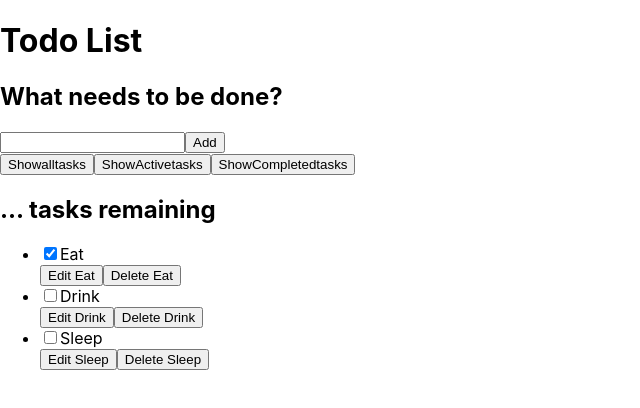
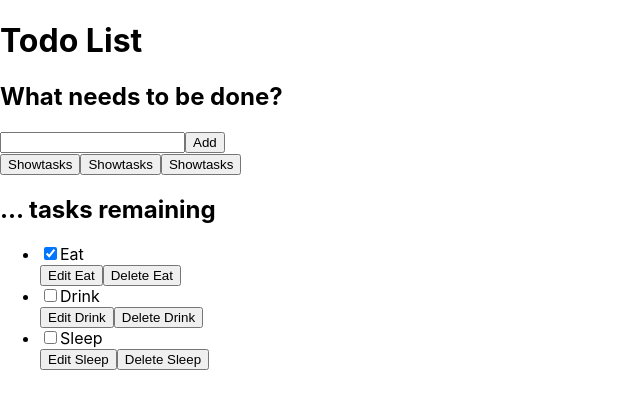
Before and after one commit to ra2dd/todo-react, a React (Create React App) app: page / in a window 1280 px wide. Shown: the top 408 px of the page, without its empty margins (0-640 px from the left). Built offline with nearby package versions, Linux system fonts and the light colour scheme; the HTML template or start-up script is replaced by a standard one.

Commit message:
added state functionality

```diff
--- a/src/App.js
+++ b/src/App.js
@@ -1,26 +1,40 @@
 import Todo from "./components/Todo";
 import Form from "./components/Form";
 import FilterButton from "./components/FilterButton";
+import React, { useState } from 'react';
 
 function App(props)
 {
-    const taskList = props.tasks?.map((task) =>
+    const [tasks, setTasks] = useState(props.tasks);
+
+    const taskList = tasks.map((task) =>
         (
             <Todo
                 id={ task.id }
                 name={ task.name }
                 completed={ task.completed }
-                key= {task.id }
+                key= { task.id }
             />
         )
     );
+
+    function addTask(name)
+    {
+        alert(name);
+    }
 
     return (
         <div className="todoapp stack-large">
             <h1>Todo List</h1>
 
-            <Form />
-            <FilterButton />
+            <Form addTask={ addTask } />
+
+            <div className="filters btn-group stack-exception">
+                <FilterButton />
+                <FilterButton />
+                <FilterButton />
+            </div>
+
             <h2 id="list-heading">... tasks remaining</h2>
 
             <ul
--- a/src/components/FilterButton.js
+++ b/src/components/FilterButton.js
@@ -3,25 +3,11 @@ import React from 'react';
 function FilterButton(props)
 {
     return(
-        <div className="filters btn-group stack-exception">
-            <button type="button" className="btn toogle-btn" aria-pressed="false">
-                <span className="visually-hidden">Show</span>
-                <span>all</span>
-                <span className="visually-hidden">tasks</span>
-            </button>
-
-            <button type="button" className="btn toogle-btn" aria-pressed="false">
-                <span className="visually-hidden">Show</span>
-                <span>Active</span>
-                <span className="visually-hidden">tasks</span>
-            </button>
-
-            <button type="button" className="btn toogle-btn" aria-pressed="false">
-                <span className="visually-hidden">Show</span>
-                <span>Completed</span>
-                <span className="visually-hidden">tasks</span>
-            </button>
-        </div>
+        <button type="button" className="btn toogle-btn" aria-pressed="false">
+            <span className="visually-hidden">Show</span>
+            <span>{  }</span>
+            <span className="visually-hidden">tasks</span>
+        </button>
     )
 }
 
--- a/src/components/Form.js
+++ b/src/components/Form.js
@@ -1,9 +1,34 @@
-import React from 'react'
+import React, { useState } from 'react';
 
 function Form(props)
 {
+    const [name, setName] = useState('');
+
+    /*
+        Handling user input
+    */
+    function handleSubmit(event)
+    {
+        event.preventDefault();
+        if(name === '')
+        {
+            alert('You need to type something.');
+        }
+        else
+        {
+            props.addTask(name);
+            setName("");
+        }
+    }
+
+    function handleChange(event)
+    {
+        setName(event.target.value);
+    }
+
+
     return(
-        <form>
+        <form onSubmit={ handleSubmit }>
             <h2 className="label-wrapper">
                 <label htmlFor="new-todo-input" className="label__lg">
                     What needs to be done?
@@ -16,6 +41,8 @@ function Form(props)
             className="input input__lg"
             name="text"
             autoComplete="off"
+            value={ name }
+            onChange={ handleChange }
             />
 
             <button type="submit" className="btn btn__primary btn__lg">
```
Lines whose indentation alone changed are shown as unchanged.
